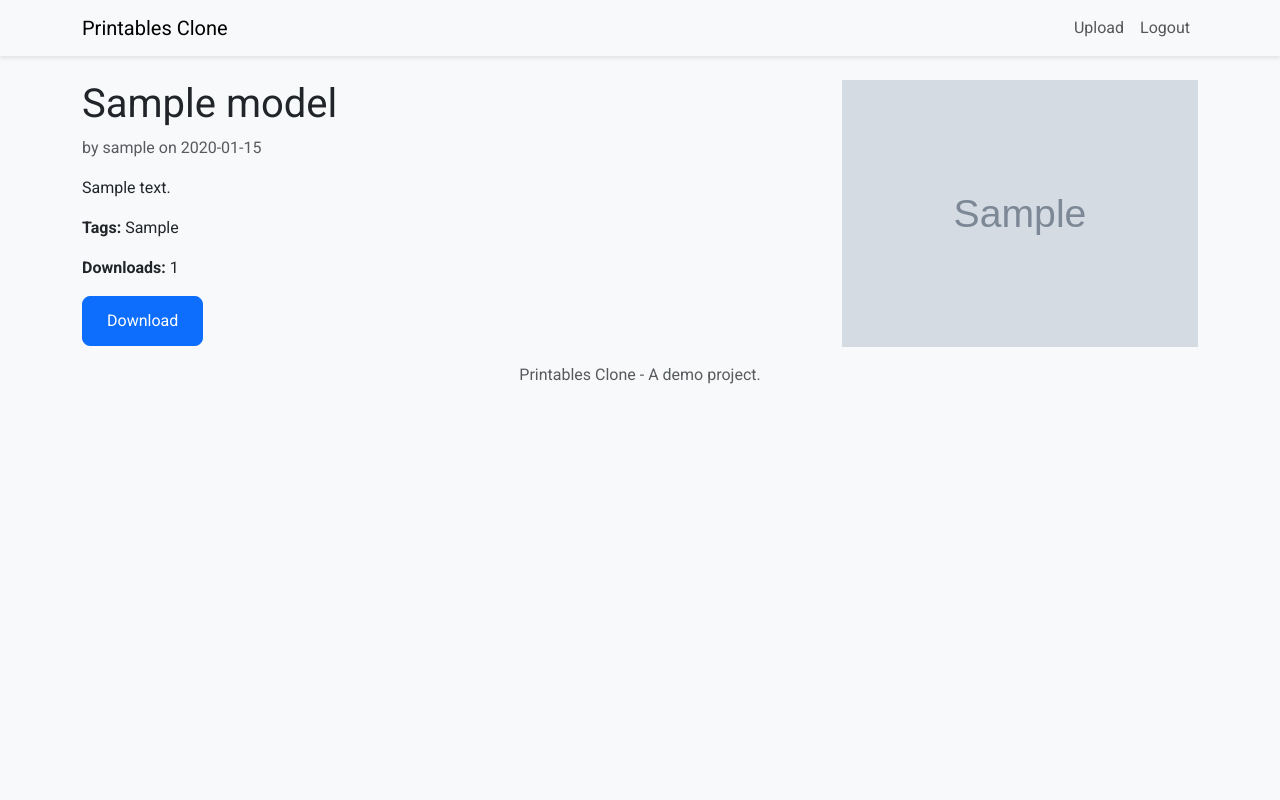
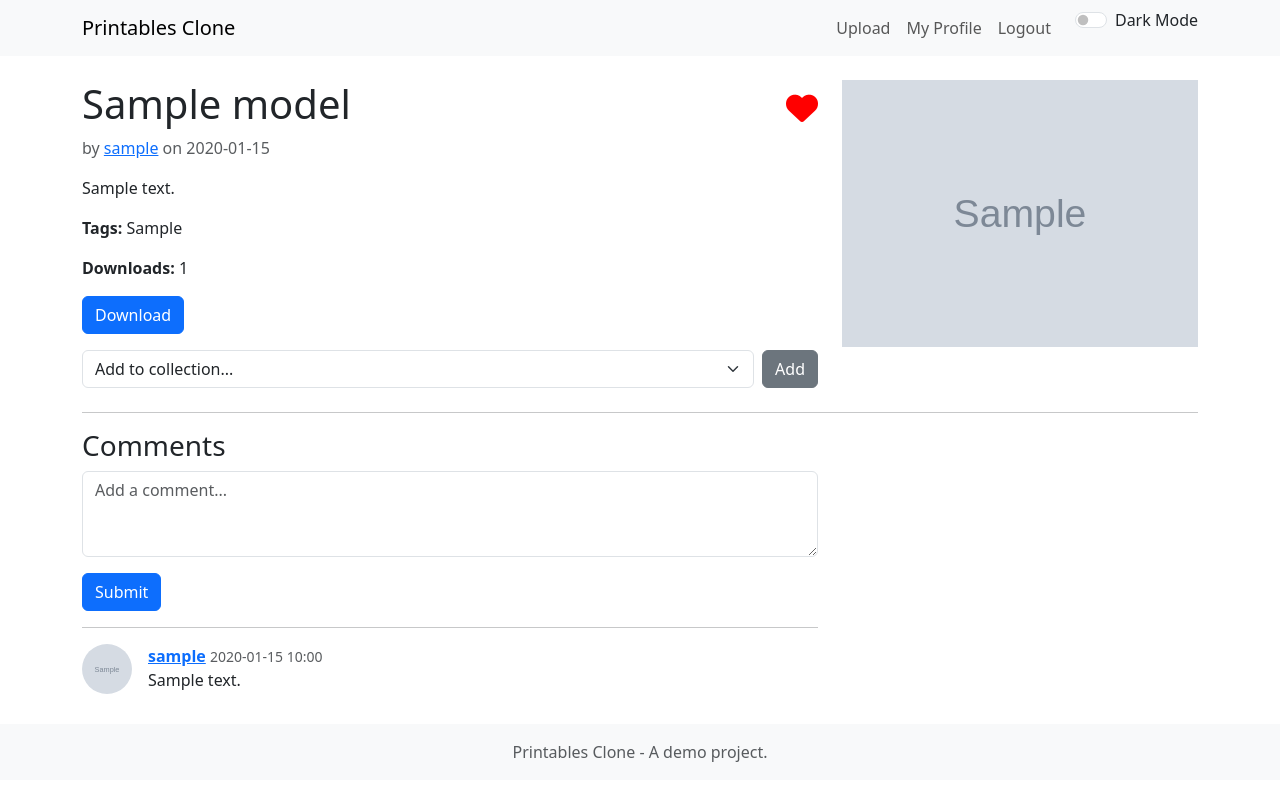
Before and after one commit to ezradevs/printables-clone, a Flask app: page /model/1 in a window 1280 px wide. Run offline with Flask 3, Linux system fonts and the light colour scheme; a user stored in the database is signed in; tables that the repository leaves empty hold one stand-in row (values such as "Sample post"); grey boxes marked "Sample" are stand-in pictures; some libraries are stand-ins or nearby versions.

Commit message:
Implement user profiles, favourites, collections, and more

```diff
--- a/app.py
+++ b/app.py
@@ -1,10 +1,12 @@
 import os
 from flask import Flask
 from flask_sqlalchemy import SQLAlchemy
+from flask_wtf.csrf import CSRFProtect
 from werkzeug.security import generate_password_hash, check_password_hash
 
 app = Flask(__name__)
 app.config['SECRET_KEY'] = os.urandom(24)
+csrf = CSRFProtect(app)
 app.config['SQLALCHEMY_DATABASE_URI'] = 'sqlite:///app.db'
 app.config['SQLALCHEMY_TRACK_MODIFICATIONS'] = False
 app.config['UPLOAD_FOLDER'] = 'uploads'
@@ -15,6 +17,8 @@ class User(db.Model):
     id = db.Column(db.Integer, primary_key=True)
     username = db.Column(db.String(80), unique=True, nullable=False)
     password_hash = db.Column(db.String(128), nullable=False)
+    bio = db.Column(db.Text, nullable=True)
+    avatar = db.Column(db.String(120), nullable=True)
 
     def set_password(self, password):
         self.password_hash = generate_password_hash(password)
@@ -34,8 +38,51 @@ class Model(db.Model):
     user_id = db.Column(db.Integer, db.ForeignKey('user.id'), nullable=False)
     user = db.relationship('User', backref=db.backref('models', lazy=True))
 
+class Favourite(db.Model):
+    id = db.Column(db.Integer, primary_key=True)
+    user_id = db.Column(db.Integer, db.ForeignKey('user.id'), nullable=False)
+    model_id = db.Column(db.Integer, db.ForeignKey('model.id'), nullable=False)
+    user = db.relationship('User', backref=db.backref('favourites', lazy=True))
+    model = db.relationship('Model', backref=db.backref('favourited_by', lazy=True))
+
+class Collection(db.Model):
+    id = db.Column(db.Integer, primary_key=True)
+    name = db.Column(db.String(120), nullable=False)
+    user_id = db.Column(db.Integer, db.ForeignKey('user.id'), nullable=False)
+    user = db.relationship('User', backref=db.backref('collections', lazy=True))
+
+class CollectionItem(db.Model):
+    id = db.Column(db.Integer, primary_key=True)
+    collection_id = db.Column(db.Integer, db.ForeignKey('collection.id'), nullable=False)
+    model_id = db.Column(db.Integer, db.ForeignKey('model.id'), nullable=False)
+    collection = db.relationship('Collection', backref=db.backref('items', lazy=True, cascade="all, delete-orphan"))
+    model = db.relationship('Model', backref=db.backref('collection_items', lazy=True))
+
+class Download(db.Model):
+    id = db.Column(db.Integer, primary_key=True)
+    user_id = db.Column(db.Integer, db.ForeignKey('user.id'), nullable=False)
+    model_id = db.Column(db.Integer, db.ForeignKey('model.id'), nullable=False)
+    timestamp = db.Column(db.DateTime, server_default=db.func.now())
+    user = db.relationship('User', backref=db.backref('downloads', lazy=True))
+    model = db.relationship('Model', backref=db.backref('downloaded_by', lazy=True))
+
+class Comment(db.Model):
+    id = db.Column(db.Integer, primary_key=True)
+    content = db.Column(db.Text, nullable=False)
+    timestamp = db.Column(db.DateTime, server_default=db.func.now())
+    user_id = db.Column(db.Integer, db.ForeignKey('user.id'), nullable=False)
+    model_id = db.Column(db.Integer, db.ForeignKey('model.id'), nullable=False)
+    user = db.relationship('User', backref=db.backref('comments', lazy=True))
+    model = db.relationship('Model', backref=db.backref('comments', lazy=True, cascade="all, delete-orphan"))
+
 from flask import render_template, request, redirect, url_for, flash, session, send_from_directory
 from werkzeug.utils import secure_filename
+
+@app.context_processor
+def inject_user():
+    if 'user_id' in session:
+        return {'current_user': User.query.get(session['user_id'])}
+    return {'current_user': None}
 
 # ... (existing code) ...
 
@@ -139,8 +186,120 @@ def uploaded_file(filename):
 def download(model_id):
     model = Model.query.get_or_404(model_id)
     model.downloads += 1
+
+    if 'user_id' in session:
+        download_entry = Download(user_id=session['user_id'], model_id=model_id)
+        db.session.add(download_entry)
+
     db.session.commit()
     return send_from_directory(app.config['UPLOAD_FOLDER'], model.filename, as_attachment=True)
+
+@app.route('/user/<username>')
+def user_profile(username):
+    user = User.query.filter_by(username=username).first_or_404()
+    total_downloads = db.session.query(db.func.sum(Model.downloads)).filter_by(user_id=user.id).scalar() or 0
+    return render_template('user_profile.html', user=user, total_downloads=total_downloads)
+
+@app.route('/favourite/<int:model_id>', methods=['POST'])
+def favourite(model_id):
+    if 'user_id' not in session:
+        return {'status': 'error', 'message': 'You must be logged in to favourite a model.'}, 401
+
+    model = Model.query.get_or_404(model_id)
+    favourite = Favourite.query.filter_by(user_id=session['user_id'], model_id=model_id).first()
+
+    if favourite:
+        db.session.delete(favourite)
+        db.session.commit()
+        return {'status': 'success', 'action': 'unfavourited'}
+    else:
+        new_favourite = Favourite(user_id=session['user_id'], model_id=model_id)
+        db.session.add(new_favourite)
+        db.session.commit()
+        return {'status': 'success', 'action': 'favourited'}
+
+@app.route('/profile/edit', methods=['GET', 'POST'])
+def edit_profile():
+    if 'user_id' not in session:
+        flash('Please log in to edit your profile.')
+        return redirect(url_for('login'))
+
+    user = User.query.get_or_404(session['user_id'])
+
+    if request.method == 'POST':
+        user.username = request.form['username']
+        user.bio = request.form['bio']
+
+        avatar_file = request.files.get('avatar')
+        if avatar_file and avatar_file.filename != '':
+            avatar_filename = secure_filename(avatar_file.filename)
+            avatar_file.save(os.path.join(app.config['UPLOAD_FOLDER'], avatar_filename))
+            user.avatar = avatar_filename
+
+        db.session.commit()
+        flash('Profile updated successfully.')
+        return redirect(url_for('user_profile', username=user.username))
+
+    return render_template('edit_profile.html', user=user)
+
+@app.route('/collection/create', methods=['POST'])
+def create_collection():
+    if 'user_id' not in session:
+        return redirect(url_for('login'))
+
+    name = request.form.get('name')
+    if name:
+        new_collection = Collection(name=name, user_id=session['user_id'])
+        db.session.add(new_collection)
+        db.session.commit()
+        flash('Collection created successfully.')
+
+    return redirect(url_for('user_profile', username=User.query.get(session['user_id']).username))
+
+@app.route('/collection/<int:collection_id>')
+def view_collection(collection_id):
+    collection = Collection.query.get_or_404(collection_id)
+    return render_template('collection_detail.html', collection=collection)
+
+@app.route('/collection/add/<int:model_id>', methods=['POST'])
+def add_to_collection(model_id):
+    if 'user_id' not in session:
+        return {'status': 'error', 'message': 'You must be logged in.'}, 401
+
+    collection_id = request.form.get('collection_id')
+    if not collection_id:
+        return {'status': 'error', 'message': 'No collection selected.'}, 400
+
+    collection_item = CollectionItem.query.filter_by(collection_id=collection_id, model_id=model_id).first()
+    if collection_item:
+        return {'status': 'error', 'message': 'Model already in this collection.'}, 400
+
+    new_item = CollectionItem(collection_id=collection_id, model_id=model_id)
+    db.session.add(new_item)
+    db.session.commit()
+
+    return {'status': 'success', 'message': 'Model added to collection.'}
+
+
+import bleach
+
+@app.route('/comment/add/<int:model_id>', methods=['POST'])
+def add_comment(model_id):
+    if 'user_id' not in session:
+        flash('You must be logged in to comment.')
+        return redirect(url_for('login'))
+
+    content = request.form.get('content')
+    if content:
+        # Sanitize content to prevent XSS
+        sanitized_content = bleach.clean(content, tags=[], attributes={}, styles=[], strip=True)
+        new_comment = Comment(content=sanitized_content, user_id=session['user_id'], model_id=model_id)
+        db.session.add(new_comment)
+        db.session.commit()
+        flash('Comment added.')
+
+    return redirect(url_for('model_detail', model_id=model_id))
+
 
 if __name__ == '__main__':
     with app.app_context():
--- a/requirements.txt
+++ b/requirements.txt
@@ -1,7 +1,9 @@
+bleach==6.1.0
 blinker==1.9.0
 click==8.2.1
 Flask==3.1.1
 Flask-SQLAlchemy==3.1.1
+Flask-WTF==1.2.1
 greenlet==3.2.3
 itsdangerous==2.2.0
 Jinja2==3.1.6
--- a/static/css/style.css
+++ b/static/css/style.css
@@ -1,69 +1,33 @@
-/* General Body Styles */
-body {
-    font-family: 'Roboto', sans-serif;
-    background-color: #f8f9fa;
-    color: #212529;
+/* Add your custom styles here */
+.favourite-icon {
+    cursor: pointer;
+    color: #ccc;
 }
 
-/* Container */
-.container {
-    max-width: 1140px;
+.favourite-icon.favourited {
+    color: red;
 }
 
-/* Navbar */
-.navbar {
-    box-shadow: 0 2px 4px rgba(0,0,0,.1);
+body.dark-mode {
+    background-color: #121212;
+    color: #fff;
 }
 
-/* Cards */
-.card {
-    border: none;
-    border-radius: 0.5rem;
-    box-shadow: 0 4px 6px rgba(0,0,0,.1);
-    transition: transform .2s;
+.dark-mode .bg-light {
+    background-color: #333 !important;
 }
 
-.card:hover {
-    transform: translateY(-5px);
+.dark-mode .card {
+    background-color: #222;
+    border-color: #444;
 }
 
-/* Forms */
-.form-control {
-    border-radius: 0.5rem;
-    padding: 12px 16px;
+.dark-mode .navbar-light .navbar-brand,
+.dark-mode .navbar-light .nav-link {
+    color: #fff;
 }
 
-.form-control:focus {
-    box-shadow: 0 0 0 0.25rem rgba(13, 110, 253, 0.25);
-    border-color: #86b7fe;
+.dark-mode .footer {
+    background-color: #333 !important;
+    color: #ccc;
 }
-
-/* Buttons */
-.btn-primary {
-    background-color: #0d6efd;
-    border-color: #0d6efd;
-    border-radius: 0.5rem;
-    padding: 12px 24px;
-    transition: background-color .2s;
-}
-
-.btn-primary:hover {
-    background-color: #0b5ed7;
-    border-color: #0a58ca;
-}
-
-/* Links */
-a {
-    color: #0d6efd;
-    text-decoration: none;
-    transition: color .2s;
-}
-
-a:hover {
-    color: #0b5ed7;
-}
-
-/* Footer */
-.footer {
-    padding: 24px 0;
-}
--- /dev/null
+++ b/static/js/main.js
@@ -0,0 +1,85 @@
+document.addEventListener('DOMContentLoaded', () => {
+    // Dark mode toggle
+    const darkModeToggle = document.getElementById('darkModeToggle');
+    if (darkModeToggle) {
+        darkModeToggle.addEventListener('change', () => {
+            document.body.classList.toggle('dark-mode');
+            if (document.body.classList.contains('dark-mode')) {
+                localStorage.setItem('darkMode', 'enabled');
+            } else {
+                localStorage.setItem('darkMode', 'disabled');
+            }
+        });
+
+        if (localStorage.getItem('darkMode') === 'enabled') {
+            document.body.classList.add('dark-mode');
+            darkModeToggle.checked = true;
+        }
+    }
+
+    // Favourite toggle
+    document.querySelectorAll('.favourite-icon').forEach(icon => {
+        icon.addEventListener('click', () => {
+            const modelId = icon.dataset.modelId;
+            fetch(`/favourite/${modelId}`, {
+                method: 'POST',
+                headers: {
+                    'Content-Type': 'application/json',
+                    'X-CSRFToken': document.querySelector('meta[name="csrf-token"]').getAttribute('content')
+                }
+            })
+            .then(response => response.json())
+            .then(data => {
+                if (data.status === 'success') {
+                    icon.classList.toggle('favourited');
+                } else {
+                    alert(data.message);
+                }
+            })
+            .catch(error => console.error('Error:', error));
+        });
+    });
+
+    // Add to collection
+    const addToCollectionForm = document.getElementById('add-to-collection-form');
+    if (addToCollectionForm) {
+        addToCollectionForm.addEventListener('submit', (e) => {
+            e.preventDefault();
+            const modelId = addToCollectionForm.dataset.modelId;
+            const collectionId = addToCollectionForm.querySelector('select').value;
+            const messageDiv = document.getElementById('collection-message');
+
+            if (!collectionId) {
+                messageDiv.textContent = 'Please select a collection.';
+                messageDiv.className = 'alert alert-warning';
+                return;
+            }
+
+            const formData = new FormData();
+            formData.append('collection_id', collectionId);
+
+            fetch(`/collection/add/${modelId}`, {
+                method: 'POST',
+                headers: {
+                    'X-CSRFToken': document.querySelector('meta[name="csrf-token"]').getAttribute('content')
+                },
+                body: formData
+            })
+            .then(response => response.json())
+            .then(data => {
+                if (data.status === 'success') {
+                    messageDiv.textContent = data.message;
+                    messageDiv.className = 'alert alert-success';
+                } else {
+                    messageDiv.textContent = data.message;
+                    messageDiv.className = 'alert alert-danger';
+                }
+            })
+            .catch(error => {
+                console.error('Error:', error);
+                messageDiv.textContent = 'An error occurred.';
+                messageDiv.className = 'alert alert-danger';
+            });
+        });
+    }
+});
--- a/templates/base.html
+++ b/templates/base.html
@@ -5,8 +5,10 @@
     <meta name="viewport" content="width=device-width, initial-scale=1">
     <title>{% block title %}Printables Clone{% endblock %}</title>
     <link href="https://cdn.jsdelivr.net/npm/bootstrap@5.3.0-alpha1/dist/css/bootstrap.min.css" rel="stylesheet">
+    <link rel="stylesheet" href="https://cdnjs.cloudflare.com/ajax/libs/font-awesome/6.5.1/css/all.min.css">
     <link href="https://fonts.googleapis.com/css2?family=Roboto:wght@400;700&display=swap" rel="stylesheet">
     <link rel="stylesheet" href="{{ url_for('static', filename='css/style.css') }}">
+    <meta name="csrf-token" content="{{ csrf_token() }}">
   </head>
   <body>
     <nav class="navbar navbar-expand-lg navbar-light bg-light">
@@ -17,9 +19,12 @@
         </button>
         <div class="collapse navbar-collapse" id="navbarNav">
           <ul class="navbar-nav ms-auto">
-            {% if 'user_id' in session %}
+            {% if current_user %}
               <li class="nav-item">
                 <a class="nav-link" href="{{ url_for('upload') }}">Upload</a>
+              </li>
+              <li class="nav-item">
+                <a class="nav-link" href="{{ url_for('user_profile', username=current_user.username) }}">My Profile</a>
               </li>
               <li class="nav-item">
                 <a class="nav-link" href="{{ url_for('logout') }}">Logout</a>
@@ -32,6 +37,12 @@
                 <a class="nav-link" href="{{ url_for('signup') }}">Sign Up</a>
               </li>
             {% endif %}
+            <li class="nav-item ms-3">
+              <div class="form-check form-switch">
+                <input class="form-check-input" type="checkbox" id="darkModeToggle">
+                <label class="form-check-label" for="darkModeToggle">Dark Mode</label>
+              </div>
+            </li>
           </ul>
         </div>
       </div>
@@ -54,5 +65,6 @@
       </div>
     </footer>
     <script src="https://cdn.jsdelivr.net/npm/bootstrap@5.3.0-alpha1/dist/js/bootstrap.bundle.min.js"></script>
+    <script src="{{ url_for('static', filename='js/main.js') }}"></script>
   </body>
 </html>
--- a/templates/model_detail.html
+++ b/templates/model_detail.html
@@ -5,12 +5,31 @@
 {% block content %}
   <div class="row">
     <div class="col-md-8">
-      <h1>{{ model.title }}</h1>
-      <p class="text-muted">by {{ model.user.username }} on {{ model.upload_date.strftime('%Y-%m-%d') }}</p>
+      <div class="d-flex justify-content-between align-items-center">
+        <h1>{{ model.title }}</h1>
+        {% if current_user %}
+            <i class="fas fa-heart favourite-icon {% if model in current_user.favourites | map(attribute='model') %}favourited{% endif %}" data-model-id="{{ model.id }}" style="font-size: 2rem;"></i>
+        {% endif %}
+      </div>
+      <p class="text-muted">by <a href="{{ url_for('user_profile', username=model.user.username) }}">{{ model.user.username }}</a> on {{ model.upload_date.strftime('%Y-%m-%d') }}</p>
       <p>{{ model.description }}</p>
       <p><strong>Tags:</strong> {{ model.tags }}</p>
       <p><strong>Downloads:</strong> {{ model.downloads }}</p>
       <a href="{{ url_for('download', model_id=model.id) }}" class="btn btn-primary">Download</a>
+      {% if current_user %}
+      <div class="mt-3">
+        <form class="d-flex" id="add-to-collection-form" data-model-id="{{ model.id }}">
+            <select class="form-select me-2" name="collection_id">
+                <option selected disabled>Add to collection...</option>
+                {% for collection in current_user.collections %}
+                <option value="{{ collection.id }}">{{ collection.name }}</option>
+                {% endfor %}
+            </select>
+            <button type="submit" class="btn btn-secondary">Add</button>
+        </form>
+        <div id="collection-message" class="mt-2"></div>
+      </div>
+      {% endif %}
     </div>
     <div class="col-md-4">
       {% if model.image_filename %}
@@ -20,4 +39,35 @@
       {% endif %}
     </div>
   </div>
+  <hr>
+  <div class="row">
+      <div class="col-md-8">
+          <h3>Comments</h3>
+          {% if current_user %}
+              <form action="{{ url_for('add_comment', model_id=model.id) }}" method="POST" class="mb-3">
+                  <div class="mb-3">
+                      <textarea class="form-control" name="content" rows="3" placeholder="Add a comment..." required></textarea>
+                  </div>
+                  <button type="submit" class="btn btn-primary">Submit</button>
+              </form>
+          {% else %}
+              <p><a href="{{ url_for('login') }}">Log in</a> to post a comment.</p>
+          {% endif %}
+          <hr>
+          {% for comment in model.comments|sort(attribute='timestamp', reverse=True) %}
+              <div class="d-flex mb-3">
+                  <div class="flex-shrink-0">
+                      <img src="{{ url_for('uploaded_file', filename=comment.user.avatar) if comment.user.avatar else 'https://placehold.co/50x50?text=Avatar' }}" class="rounded-circle" alt="{{ comment.user.username }}'s avatar" width="50" height="50">
+                  </div>
+                  <div class="ms-3">
+                      <strong><a href="{{ url_for('user_profile', username=comment.user.username) }}">{{ comment.user.username }}</a></strong>
+                      <small class="text-muted">{{ comment.timestamp.strftime('%Y-%m-%d %H:%M') }}</small>
+                      <p>{{ comment.content }}</p>
+                  </div>
+              </div>
+          {% else %}
+              <p>No comments yet.</p>
+          {% endfor %}
+      </div>
+  </div>
 {% endblock %}
```
Also changed, not shown: templates/collection_detail.html (added, +28 -0 lines), templates/edit_profile.html (added, +22 -0 lines), templates/index.html (+7 -2 lines), templates/user_profile.html (added, +114 -0 lines).
